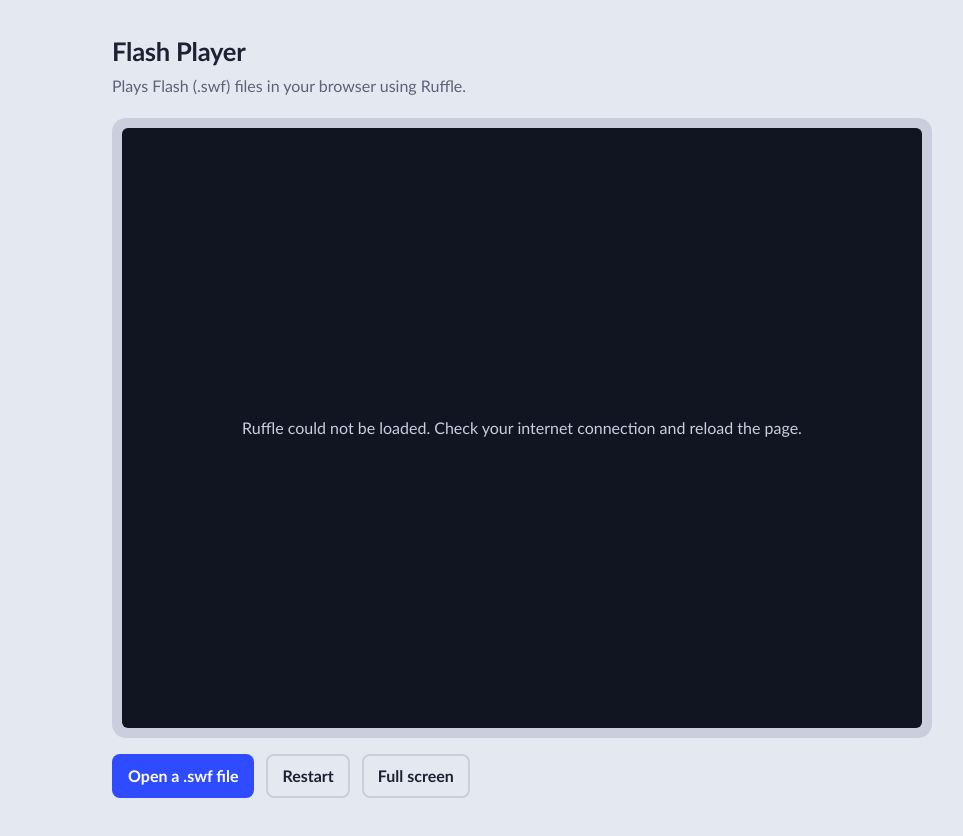
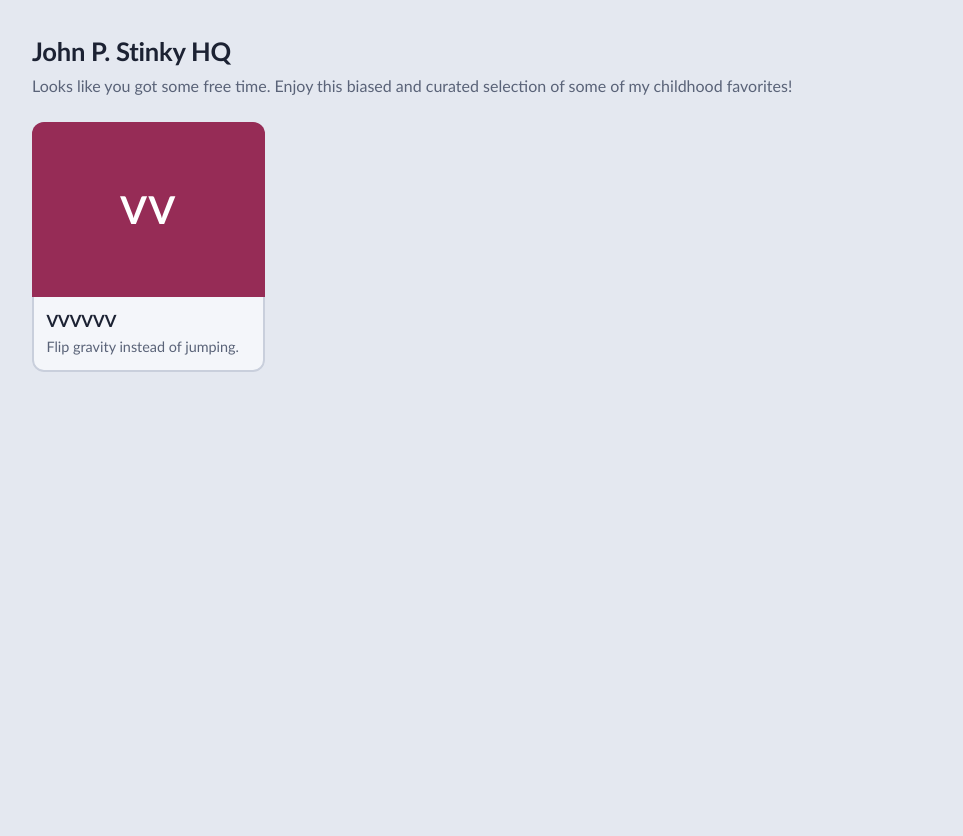
Before and after one commit to dponce-edu/johnPStinkyHQ, a plain HTML site: page index.html in a window 1280 px wide. Shown: the whole page, without its empty margins (118-1081 px from the left). After the commit the page ends 800 px from the top, so only its background shows below. Drawn offline with Linux system fonts and the light colour scheme.

Commit message:
Add game selection homepage and separate player page
Homepage lists games from games.js as cards with thumbnails (or a
placeholder until thumbs/<id>.png exists). Each card opens play.html?game=<id>.
Moved the game to games/vvvvvv.swf and shared styles into styles.css.

Co-Authored-By: Claude Opus 5.5 <noreply@anthropic.com>

```diff
--- /dev/null
+++ b/games.js
@@ -0,0 +1,23 @@
+// The game list. The homepage and the player both read this file.
+//
+// To add a game:
+//   1. Put the .swf in the games/ folder.
+//   2. Add an entry below.
+//
+//   id     short name used in the link (play.html?game=<id>); letters, numbers, dashes
+//   title  name shown on the card and the player page
+//   file   path to the .swf
+//   blurb  optional one-line description on the card
+//   thumb  optional image path. If left out, the site looks for thumbs/<id>.png,
+//          and shows a placeholder until that file exists.
+//   ratio  optional player shape as "width / height" (default "4 / 3")
+
+window.GAMES = [
+  {
+    id: "vvvvvv",
+    title: "VVVVVV",
+    file: "games/vvvvvv.swf",
+    blurb: "Flip gravity instead of jumping.",
+    ratio: "4 / 3"
+  }
+];
--- a/index.html
+++ b/index.html
@@ -3,198 +3,82 @@
 <head>
 <meta charset="utf-8">
 <meta name="viewport" content="width=device-width, initial-scale=1">
-<title>Flash Player</title>
-<style>
-  :root {
-    --page: #e4e8f0;
-    --ink: #1c2233;
-    --muted: #5a6378;
-    --bezel: #c9cfdc;
-    --screen: #111522;
-    --accent: #2f4bff;
-    --accent-ink: #ffffff;
-  }
-  @media (prefers-color-scheme: dark) {
-    :root {
-      --page: #181c28;
-      --ink: #e8ebf4;
-      --muted: #98a0b5;
-      --bezel: #2a3042;
-      --screen: #0b0d15;
-      --accent: #7f93ff;
-      --accent-ink: #10132a;
-    }
-  }
-
-  * { box-sizing: border-box; }
-  html, body { margin: 0; }
-  body {
-    background: var(--page);
-    color: var(--ink);
-    font: 16px/1.5 "Trebuchet MS", "Segoe UI", system-ui, sans-serif;
-    min-height: 100vh;
-    display: flex;
-    flex-direction: column;
-    align-items: center;
-    padding: 2rem 1rem 3rem;
-  }
-
-  header { width: 100%; max-width: 820px; margin-bottom: 1.25rem; }
-  h1 { font-size: 1.6rem; margin: 0 0 .25rem; letter-spacing: -0.01em; }
-  header p { margin: 0; color: var(--muted); }
-
-  .bezel {
-    width: 100%;
-    max-width: 820px;
-    background: var(--bezel);
-    padding: 10px;
-    border-radius: 14px;
-  }
-  #stage {
-    width: 100%;
-    aspect-ratio: 4 / 3;
-    background: var(--screen);
-    border-radius: 6px;
-    overflow: hidden;
-    position: relative;
-  }
-  #stage ruffle-player { width: 100%; height: 100%; display: block; }
-
-  #message {
-    position: absolute;
-    inset: 0;
-    display: flex;
-    align-items: center;
-    justify-content: center;
-    padding: 1.5rem;
-    text-align: center;
-    color: #c8cee0;
-  }
-  #message[hidden] { display: none; }
-
-  .controls {
-    width: 100%;
-    max-width: 820px;
-    display: flex;
-    flex-wrap: wrap;
-    gap: .75rem;
-    align-items: center;
-    margin-top: 1rem;
-  }
-  button, label.file {
-    font: inherit;
-    font-weight: 600;
-    background: var(--accent);
-    color: var(--accent-ink);
-    border: 0;
-    border-radius: 8px;
-    padding: .6rem 1rem;
-    cursor: pointer;
-  }
-  button.quiet {
-    background: transparent;
-    color: var(--ink);
-    box-shadow: inset 0 0 0 2px var(--bezel);
-  }
-  button:focus-visible, label.file:focus-within {
-    outline: 3px solid var(--ink);
-    outline-offset: 2px;
-  }
-  input[type="file"] { position: absolute; opacity: 0; width: 1px; height: 1px; }
-  #name { color: var(--muted); font-size: .95rem; overflow-wrap: anywhere; }
-</style>
+<title>John P. Stinky HQ</title>
+<link rel="stylesheet" href="styles.css">
 </head>
 <body>
 
-<header>
-  <h1>Flash Player</h1>
-  <p>Plays Flash (.swf) files in your browser using Ruffle.</p>
-</header>
+<div class="wrap">
+  <header>
+    <h1>John P. Stinky HQ</h1>
+    <p>Looks like you got some free time. Enjoy this biased and curated selection of some of my childhood favorites!</p>
+  </header>
 
-<main class="bezel">
-  <div id="stage">
-    <div id="message">Loading player…</div>
-  </div>
-</main>
-
-<div class="controls">
-  <label class="file">
-    Open a .swf file
-    <input id="picker" type="file" accept=".swf,application/x-shockwave-flash">
-  </label>
-  <button id="reload" class="quiet" type="button">Restart</button>
-  <button id="full" class="quiet" type="button">Full screen</button>
-  <span id="name"></span>
+  <main>
+    <ul id="grid" class="grid"></ul>
+    <p id="empty" class="empty" hidden>No games yet. Add one in games.js.</p>
+  </main>
 </div>
 
-<!-- Ruffle: loads from a CDN. To host it yourself, download a release from
-     https://ruffle.rs/downloads and point this src at the local ruffle.js -->
-<script src="https://unpkg.com/@ruffle-rs/ruffle"></script>
+<script src="games.js"></script>
 <script>
-  // Put your game in the same repo folder and set its file name here.
-  // Set to "" to start with an empty player and only use "Open a .swf file".
-  var DEFAULT_SWF = "game.swf";
+  var grid = document.getElementById("grid");
+  var games = window.GAMES || [];
 
-  var stage = document.getElementById("stage");
-  var message = document.getElementById("message");
-  var nameEl = document.getElementById("name");
-  var player = null;
-  var last = null; // what to reload: { url } or { data }
-
-  function show(text) { message.textContent = text; message.hidden = false; }
-  function hideMessage() { message.hidden = true; }
-
-  function ensurePlayer() {
-    if (player) return player;
-    var ruffle = window.RufflePlayer.newest();
-    player = ruffle.createPlayer();
-    stage.appendChild(player);
-    return player;
+  // Placeholder colour picked from the title, so each game keeps the same one.
+  function colourFor(text) {
+    var h = 0;
+    for (var i = 0; i < text.length; i++) h = (h * 31 + text.charCodeAt(i)) % 360;
+    return "hsl(" + h + " 55% 38%)";
   }
 
-  function play(source, label) {
-    if (!window.RufflePlayer) {
-      show("Ruffle could not be loaded. Check your internet connection and reload the page.");
-      return;
-    }
-    last = { source: source, label: label };
-    nameEl.textContent = label;
-    hideMessage();
-    var p = ensurePlayer();
-    var result = p.load(source);
-    if (result && result.catch) {
-      result.catch(function (err) {
-        console.error(err);
-        show("Couldn't load " + label + ". Make sure the file exists and is a valid .swf.");
-      });
-    }
+  function initials(title) {
+    var words = title.trim().split(/\s+/);
+    var s = words.length > 1 ? words[0][0] + words[1][0] : title.slice(0, 2);
+    return s.toUpperCase();
   }
 
-  function playUrl(url) { play({ url: url }, url); }
+  function placeholder(game) {
+    var ph = document.createElement("div");
+    ph.className = "ph";
+    ph.style.background = colourFor(game.title);
+    ph.textContent = initials(game.title);
+    return ph;
+  }
 
-  document.getElementById("picker").addEventListener("change", function (e) {
-    var file = e.target.files[0];
-    if (!file) return;
-    var reader = new FileReader();
-    reader.onload = function () {
-      play({ data: new Uint8Array(reader.result) }, file.name);
-    };
-    reader.readAsArrayBuffer(file);
+  games.forEach(function (game) {
+    var li = document.createElement("li");
+    var a = document.createElement("a");
+    a.className = "card";
+    a.href = "play.html?game=" + encodeURIComponent(game.id);
+
+    var thumb = document.createElement("div");
+    thumb.className = "thumb";
+    var img = document.createElement("img");
+    img.alt = "";
+    img.loading = "lazy";
+    img.src = game.thumb || "thumbs/" + game.id + ".png";
+    img.onerror = function () { thumb.replaceChildren(placeholder(game)); };
+    thumb.appendChild(img);
+
+    var info = document.createElement("div");
+    info.className = "info";
+    var h2 = document.createElement("h2");
+    h2.textContent = game.title;
+    info.appendChild(h2);
+    if (game.blurb) {
+      var p = document.createElement("p");
+      p.textContent = game.blurb;
+      info.appendChild(p);
+    }
+
+    a.appendChild(thumb);
+    a.appendChild(info);
+    li.appendChild(a);
+    grid.appendChild(li);
   });
 
-  document.getElementById("reload").addEventListener("click", function () {
-    if (last) play(last.source, last.label);
-  });
-
-  document.getElementById("full").addEventListener("click", function () {
-    if (player && player.enterFullscreen) player.enterFullscreen();
-    else if (stage.requestFullscreen) stage.requestFullscreen();
-  });
-
-  window.addEventListener("load", function () {
-    if (DEFAULT_SWF) playUrl(DEFAULT_SWF);
-    else show("Choose a .swf file to play it.");
-  });
+  if (!games.length) document.getElementById("empty").hidden = false;
 </script>
 </body>
 </html>
--- /dev/null
+++ b/styles.css
@@ -0,0 +1,157 @@
+:root {
+  --page: #e4e8f0;
+  --ink: #1c2233;
+  --muted: #5a6378;
+  --bezel: #c9cfdc;
+  --card: #f4f6fa;
+  --screen: #111522;
+  --accent: #2f4bff;
+  --accent-ink: #ffffff;
+}
+@media (prefers-color-scheme: dark) {
+  :root {
+    --page: #181c28;
+    --ink: #e8ebf4;
+    --muted: #98a0b5;
+    --bezel: #2a3042;
+    --card: #202534;
+    --screen: #0b0d15;
+    --accent: #7f93ff;
+    --accent-ink: #10132a;
+  }
+}
+
+* { box-sizing: border-box; }
+html, body { margin: 0; }
+body {
+  background: var(--page);
+  color: var(--ink);
+  font: 16px/1.5 "Trebuchet MS", "Segoe UI", system-ui, sans-serif;
+  min-height: 100vh;
+  display: flex;
+  flex-direction: column;
+  align-items: center;
+  padding: 2rem 1rem 3rem;
+}
+
+.wrap { width: 100%; max-width: 980px; }
+
+header { margin-bottom: 1.5rem; }
+h1 { font-size: 1.6rem; margin: 0 0 .25rem; letter-spacing: -0.01em; }
+header p { margin: 0; color: var(--muted); }
+
+a { color: var(--accent); }
+a:focus-visible, button:focus-visible, label.file:focus-within {
+  outline: 3px solid var(--ink);
+  outline-offset: 2px;
+}
+
+/* ---------- Homepage grid ---------- */
+.grid {
+  list-style: none;
+  margin: 0;
+  padding: 0;
+  display: grid;
+  grid-template-columns: repeat(auto-fill, minmax(210px, 1fr));
+  gap: 1rem;
+}
+.card {
+  display: block;
+  height: 100%;
+  background: var(--card);
+  color: inherit;
+  text-decoration: none;
+  border-radius: 12px;
+  box-shadow: inset 0 0 0 2px var(--bezel);
+  overflow: hidden;
+  transition: transform .12s ease, box-shadow .12s ease;
+}
+.card:hover { transform: translateY(-3px); box-shadow: inset 0 0 0 2px var(--accent); }
+.thumb {
+  aspect-ratio: 4 / 3;
+  background: var(--screen);
+  display: flex;
+  align-items: center;
+  justify-content: center;
+}
+.thumb img { width: 100%; height: 100%; object-fit: cover; display: block; }
+.thumb .ph {
+  font-size: 2.4rem;
+  font-weight: 700;
+  color: #fff;
+  letter-spacing: .04em;
+  width: 100%;
+  height: 100%;
+  display: flex;
+  align-items: center;
+  justify-content: center;
+}
+.card .info { padding: .7rem .9rem .9rem; }
+.card h2 { font-size: 1.05rem; margin: 0; }
+.card p { margin: .15rem 0 0; font-size: .9rem; color: var(--muted); }
+
+.empty { color: var(--muted); }
+
+/* ---------- Player page ---------- */
+.topbar {
+  display: flex;
+  flex-wrap: wrap;
+  align-items: baseline;
+  gap: .5rem 1rem;
+  margin-bottom: 1rem;
+}
+.topbar h1 { margin: 0; }
+.back { font-weight: 600; text-decoration: none; }
+.back:hover { text-decoration: underline; }
+
+.bezel {
+  background: var(--bezel);
+  padding: 10px;
+  border-radius: 14px;
+}
+#stage {
+  width: 100%;
+  aspect-ratio: 4 / 3;
+  background: var(--screen);
+  border-radius: 6px;
+  overflow: hidden;
+  position: relative;
+}
+#stage ruffle-player { width: 100%; height: 100%; display: block; }
+#message {
+  position: absolute;
+  inset: 0;
+  display: flex;
+  align-items: center;
+  justify-content: center;
+  padding: 1.5rem;
+  text-align: center;
+  color: #c8cee0;
+}
+#message a { color: #aab6ff; }
+#message[hidden] { display: none; }
+
+.controls {
+  display: flex;
+  flex-wrap: wrap;
+  gap: .75rem;
+  align-items: center;
+  margin-top: 1rem;
+}
+button, label.file {
+  font: inherit;
+  font-weight: 600;
+  background: var(--accent);
+  color: var(--accent-ink);
+  border: 0;
+  border-radius: 8px;
+  padding: .6rem 1rem;
+  cursor: pointer;
+}
+button.quiet, label.file.quiet {
+  background: transparent;
+  color: var(--ink);
+  box-shadow: inset 0 0 0 2px var(--bezel);
+}
+input[type="file"] { position: absolute; opacity: 0; width: 1px; height: 1px; }
+#name { color: var(--muted); font-size: .95rem; overflow-wrap: anywhere; }
```
Also changed, not shown: play.html (added, +115 -0 lines), 1 other file.
